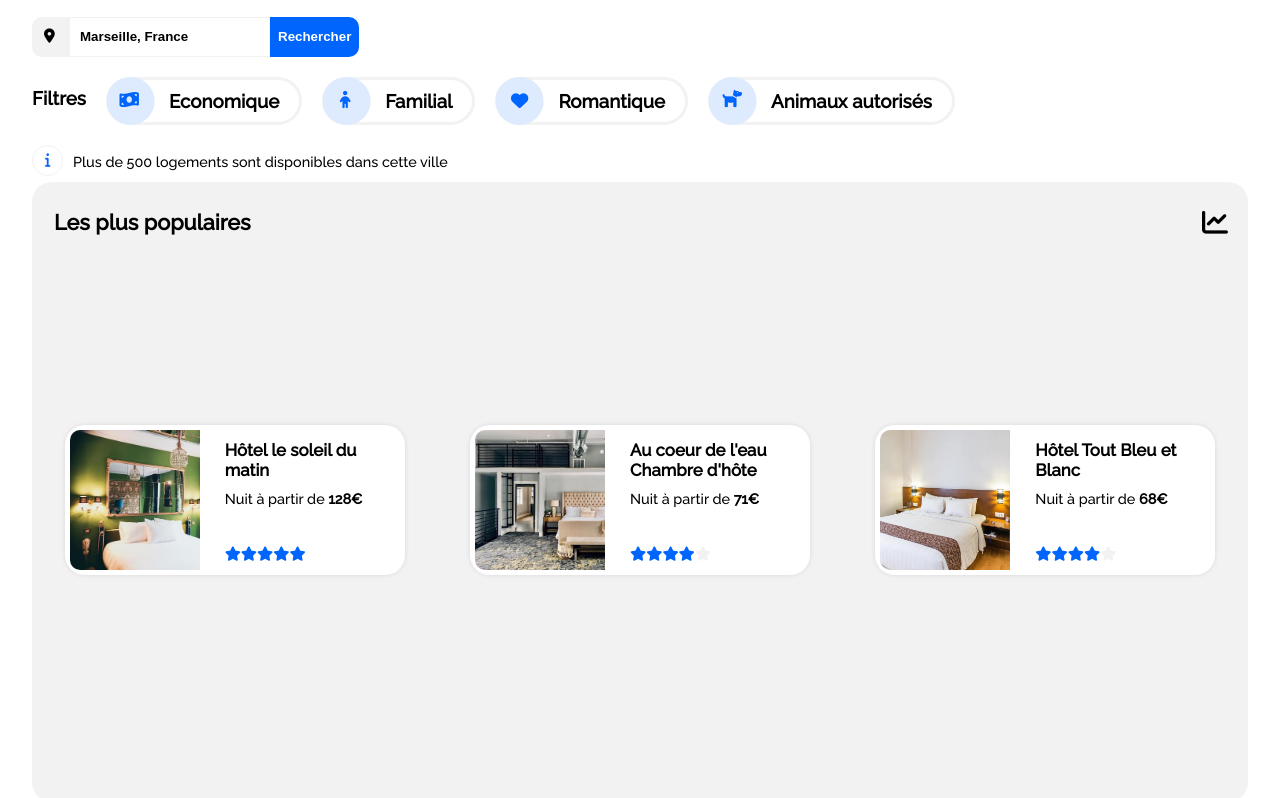
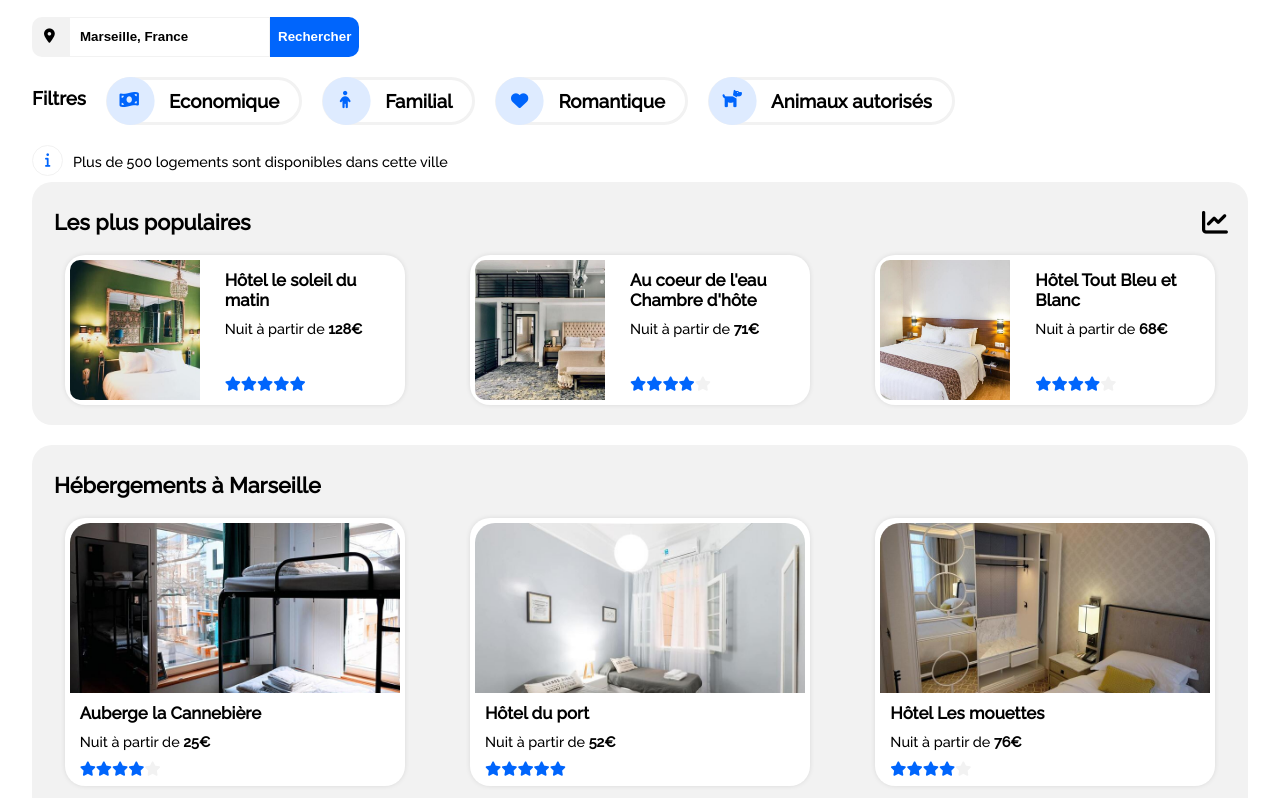
Before and after one commit to ChristelleVinosPoyo/ChristelleVinosPoyo_2_18122020, a plain HTML site: page index.html in a window 1280 px wide. Shown: the part 148-946 px from the top of the page. Drawn offline with Linux system fonts and the light colour scheme.

Commit message:
nav bar survol bleu et breakpoint 1280px

```diff
--- a/index.html
+++ b/index.html
@@ -1,8 +1,8 @@
 <!DOCTYPE html>
 <html lang="fr">
 <head>
-    <meta charset="UTF-8">
-    <meta name="viewport" content="width=device-width, initial-scale=1.0">
+    <meta charset="UTF-8"> <!--  encodage, affichage des caractère spéciaux -->
+    <meta name="viewport" content="width=device-width, initial-scale=1.0"> <!--  largeur de la page = largeur de l'écran -->
     <link rel="stylesheet" href="style.css" />
     <!--  pour lier le fichier css responsive : -->
     <link rel="stylesheet" href="petite-resolution.css" />
--- a/petite-resolution.css
+++ b/petite-resolution.css
@@ -69,7 +69,7 @@
         object-fit: cover;
     }
 }
-@media screen and (min-width: 1280px) and (max-width: 1320px)
+@media screen and (min-width: 1281px) and (max-width: 1320px)
 {
     #les-plus-populaires
     {
--- a/style.css
+++ b/style.css
@@ -62,7 +62,7 @@ nav li:hover
 {
     border-top: #0065FC 3px solid;
 }
-nav a:hover
+nav li:hover a
 {
     color: #0065FC;
 }
@@ -286,8 +286,6 @@ form
     border-radius: 20px 20px 0px 0px;
     overflow: hidden;
 }
-
-
 .header-les-plus-populaires
 {
     position: relative;
```
